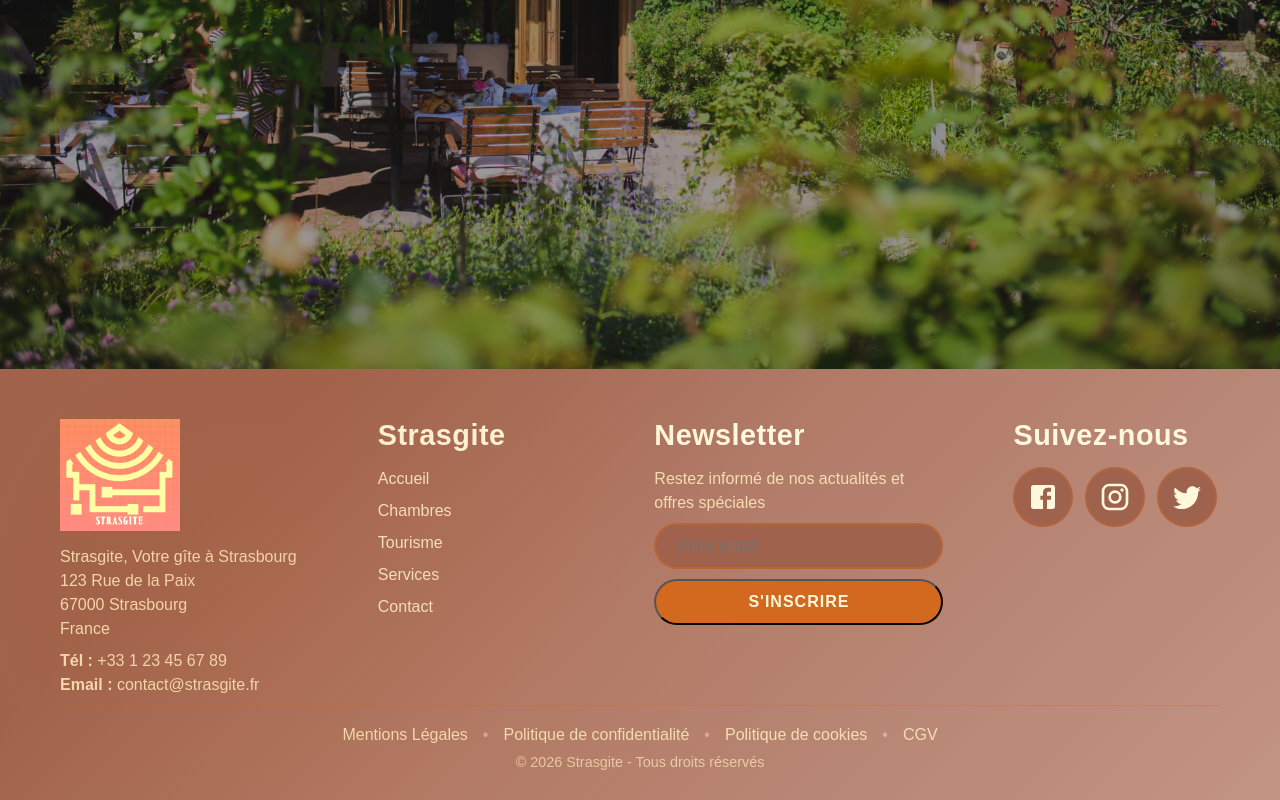
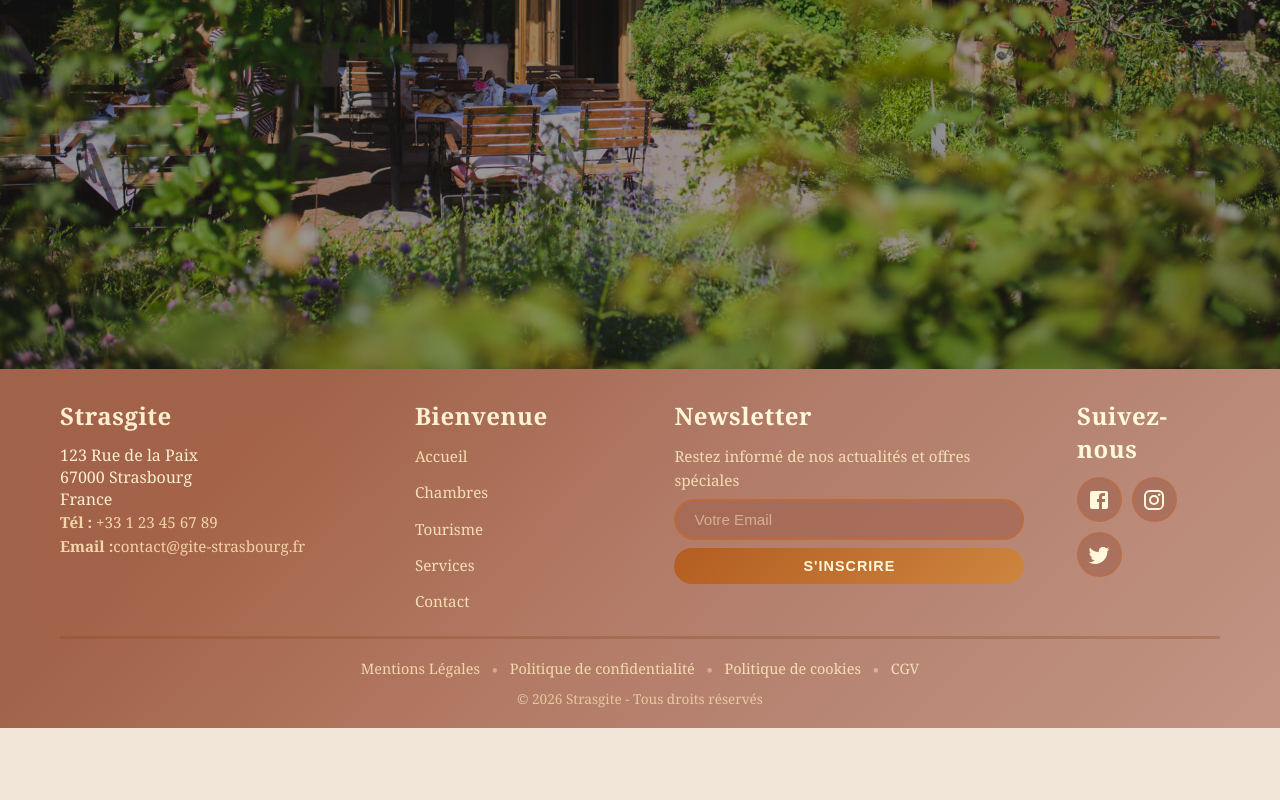
Before and after one commit to WildCodeSchool-2025-11/dev-web-orange-strasgite, a React (Vite) app: page / in a window 1280 px wide. Shown: the part 431-1231 px from the top of the page. After the commit the page ends 1159 px from the top, so only its background shows below. Built offline with nearby package versions, Linux system fonts and the light colour scheme.

Commit message:
modification footer

```diff
--- a/src/components/Footer.tsx
+++ b/src/components/Footer.tsx
@@ -1,4 +1,5 @@
 import { Facebook, Instagram, Twitter } from "@mui/icons-material";
+import Newsletter from "./Newsletter";
 
 export default function Footer() {
 	return (
@@ -6,37 +7,35 @@ export default function Footer() {
 			<div className="footerContent">
 				{/* Section 1: Logo et Contact */}
 				<div className="footerSection">
-					<div className="footerLogo">
-						<img src="/images/logo-strasgite.png" alt="Strasgite Logo" />
-					</div>
-					<p className="footerAddress">
-						Strasgite, Votre gîte à Strasbourg
-						<br />
-						123 Rue de la Paix
-						<br />
-						67000 Strasbourg
-						<br />
-						France
-					</p>
+					<h3>Strasgite</h3>
+					123 Rue de la Paix
+					<br />
+					67000 Strasbourg
+					<br />
+					France
 					<p className="footerContact">
 						<strong>Tél :</strong> +33 1 23 45 67 89
 						<br />
-						<strong>Email :</strong> contact@strasgite.fr
+						<strong>Email :</strong>
+						{""}
+						<a href="mailto:contact@gite-strasbourg.fr">
+							contact@gite-strasbourg.fr
+						</a>
 					</p>
 				</div>
 
 				{/* Section 2: Navigation */}
 				<div className="footerSection">
-					<h3>Strasgite</h3>
+					<h3>Bienvenue</h3>
 					<ul className="footerLinks">
 						<li>
 							<a href="/">Accueil</a>
 						</li>
 						<li>
-							<a href="/chambres">Chambres</a>
+							<a href="/rooms">Chambres</a>
 						</li>
 						<li>
-							<a href="/tourisme">Tourisme</a>
+							<a href="/tourism">Tourisme</a>
 						</li>
 						<li>
 							<a href="/services">Services</a>
@@ -48,21 +47,8 @@ export default function Footer() {
 				</div>
 
 				{/* Section 3: Newsletter */}
-				<div className="footerSection">
-					<h3>Newsletter</h3>
-					<p className="newsletterText">
-						Restez informé de nos actualités et offres spéciales
-					</p>
-					<form className="newsletterForm">
-						<input
-							type="email"
-							placeholder="Votre email"
-							required
-							aria-label="Email pour newsletter"
-						/>
-						<button type="submit">S'inscrire</button>
-					</form>
-				</div>
+
+				<Newsletter />
 
 				{/* Section 4: Réseaux sociaux */}
 				<div className="footerSection">
--- /dev/null
+++ b/src/components/Newsletter.tsx
@@ -0,0 +1,49 @@
+import { useState } from "react";
+import "../styles/global.css";
+
+function Newsletter() {
+	const [email, setEmail] = useState("");
+	const [status, setstatus] = useState("idle");
+
+	const handleSubmit = (e: React.FormEvent<HTMLFormElement>) => {
+		e.preventDefault();
+
+		if (email) {
+			setstatus("success");
+			setEmail("");
+
+			setTimeout(() => {
+				setstatus("idle");
+			}, 5000);
+		}
+	};
+	return (
+		<div className="footerSection">
+			<h3>Newsletter</h3>
+			<p className="newsletterText">
+				Restez informé de nos actualités et offres spéciales
+			</p>
+			<form className="newsletterForm" onSubmit={handleSubmit}>
+				<input
+					type="email"
+					placeholder="Votre Email"
+					value={email}
+					onChange={(e) => setEmail(e.target.value)}
+					required
+				/>
+				<button type="submit">S'inscrire</button>
+				{status === "success" && (
+					<p className="confirmMessage success">
+						✅ Merci ! Vous recevrez bientôt nos actualités.
+					</p>
+				)}
+				{status === "error" && (
+					<p className="confirmMessage error">
+						❌ Une erreur est survenue. Réessayez plus tard.
+					</p>
+				)}
+			</form>
+		</div>
+	);
+}
+export default Newsletter;
--- a/src/styles/global.css
+++ b/src/styles/global.css
@@ -56,10 +56,11 @@ header {
 .footer {
 	background: linear-gradient(135deg, #9f624d 20%, #b17b68 50%, #c29484 100%);
 	color: #fff8dc;
-	padding: 50px 60px 30px;
+	padding: 30px 60px 20px;
 	position: relative;
 	overflow: hidden;
-	font-family: "Arial", sans-serif;
+	font-family: "georgia", sans-serif;
+	backdrop-filter: blur(10px);
 }
 
 .footer::before {
@@ -79,24 +80,17 @@ header {
 
 .footerContent {
 	display: grid;
-	grid-template-columns: 1.2fr 1fr 1.4fr 1fr;
-	gap: 70px;
+	grid-template-columns: 1.3fr 0.9fr 1.5fr 0.6fr;
+	gap: 45px;
+	align-items: start;
 }
 
 .footerSection h3 {
 	color: #fff8dc;
-	font-size: 1.8rem;
-	margin-bottom: 15px;
+	font-size: 1.5rem;
+	margin-bottom: 12px;
 	font-weight: 600;
 	letter-spacing: 0.5px;
-}
-
-/* Logo et texte */
-.footerLogo img {
-	max-width: 120px;
-	height: auto;
-	margin-bottom: 10px;
-	filter: brightness(1.2);
 }
 
 .footerAddress,
@@ -104,9 +98,19 @@ header {
 .newsletterText,
 .footerLinks a {
 	color: #f5deb3;
-	font-size: 1rem;
-	line-height: 1.5;
-	margin-bottom: 8px;
+	font-size: 0.95rem;
+	line-height: 1.6;
+	margin-bottom: 6px;
+}
+
+.footerContact a[href^="mailto:"] {
+	color: #f5deb3;
+	text-decoration: none;
+}
+
+.footerContact a[href^="mailto:"]:hover {
+	color: #fff8dc;
+	text-decoration: underline;
 }
 
 /* Liens navigation */
@@ -117,13 +121,14 @@ header {
 }
 
 .footerLinks li {
-	margin-bottom: 8px;
+	margin-bottom: 6px;
 }
 
 .footerLinks a {
 	position: relative;
 	text-decoration: none;
 	transition: all 0.3s ease;
+	display: inline-block;
 }
 
 .footerLinks a::before {
@@ -149,106 +154,111 @@ header {
 .newsletterForm {
 	display: flex;
 	flex-direction: column;
-	gap: 10px;
+	gap: 8px;
 }
 
 .newsletterForm input,
 .newsletterForm button {
 	width: 100%;
-	max-width: 400px;
+	max-width: 350px;
 }
 
 .newsletterForm input {
-	padding: 12px 20px;
+	padding: 10px 18px;
 	border: 2px solid rgba(210, 105, 30, 0.5);
 	border-radius: 25px;
-	background: #9f624d;
+	background: rgba(159, 98, 77, 0.6);
 	color: #fff8dc;
-	font-size: 1rem;
+	font-size: 0.95rem;
 	outline: none;
 	transition: all 0.3s ease;
 }
 
+.newsletterForm input::placeholder {
+	color: rgba(245, 222, 179, 0.6);
+}
 .newsletterForm input:focus {
-	background: rgba(255, 248, 220, 0.2);
+	background: rgba(255, 248, 220, 0.15);
 	border-color: #d2691e;
-	box-shadow: 0 0 0 3px rgba(156, 75, 17, 0.2);
+	box-shadow: 0 0 0 3px rgba(210, 105, 30, 0.2);
 }
-
 .newsletterForm button {
-	padding: 12px 20px;
-	background: #d2691e;
+	padding: 10px 18px;
+	background: linear-gradient(135deg, #b35d20 0%, #cd853f 100%);
 	color: #fff8dc;
+	border: none;
 	border-radius: 25px;
 	font-weight: 600;
 	cursor: pointer;
 	text-transform: uppercase;
 	letter-spacing: 1px;
-	font-size: 1rem;
+	font-size: 0.9rem;
 	transition: all 0.3s ease;
 }
 
 .newsletterForm button:hover {
-	background: #cd853f;
-	transform: scale(1.05);
-	box-shadow: 0 5px 15px rgba(210, 105, 30, 0.4);
+	background: linear-gradient(135deg, #cd853f 0%, #daa520 100%);
+	transform: translate(-2px);
+	box-shadow: linear-gradient(135deg, #cd853f 0%, #daa520 100%);
 }
 
 /* Réseaux sociaux */
 .socials {
 	display: flex;
-	gap: 12px;
+	gap: 10px;
 	flex-wrap: wrap;
 }
 
 .socials a {
-	background: #9f624d;
+	background: rgba(159, 98, 77, 0.6);
 	color: #fff8dc;
-	width: 60px;
-	height: 60px;
+	width: 45px;
+	height: 45px;
 	display: flex;
 	align-items: center;
 	justify-content: center;
 	border-radius: 50%;
 	border: 2px solid rgba(210, 105, 30, 0.3);
-	transition: all 0.3s ease;
+	transition: all 0.3s cubic-bezier(0.4, 0, 0.2, 1);
 }
 
 .socials a:hover {
 	background: #d2691e;
-	transform: translateY(-5px) scale(1.1);
-	box-shadow: 0 8px 20px rgba(210, 105, 30, 0.4);
+	transform: translateY(-3px) scale(1.05);
+	box-shadow: 0 6px 16px rgba(210, 105, 30, 0.4);
 	border-color: #fff8dc;
 }
 
 .socials a svg {
-	width: 32px;
-	height: 32px;
+	width: 24px;
+	height: 24px;
 	transition: transform 0.3s ease;
 }
 
 .socials a:hover svg {
-	transform: scale(1.2);
+	transform: scale(1.15);
 }
 
 /* Footer bottom */
 .footerBottom {
-	border-top: 1px solid rgba(210, 105, 30, 0.3);
+	border-top: 3px solid rgba(128, 72, 32, 0.3);
 	padding-top: 20px;
 	text-align: center;
+	margin-top: 10px;
 }
 
 .footerLegal {
 	display: flex;
 	justify-content: center;
 	flex-wrap: wrap;
-	gap: 15px;
-	margin-bottom: 10px;
+	gap: 12px;
+	margin-bottom: 8px;
 }
 
 .footerLegal a {
 	color: #f5deb3;
 	text-decoration: none;
+	font-size: 0.9rem;
 	transition: color 0.3s ease;
 }
 
@@ -263,8 +273,30 @@ header {
 
 .footerCopyright {
 	color: rgba(245, 222, 179, 0.8);
+	font-size: 0.85rem;
+	margin: 0;
+}
+.confirmMessage {
+	color: #fff8dc;
+	background: rgba(72, 187, 120, 0.2);
+	padding: 12px 16px;
+	border-radius: 8px;
+	border: 1px solid rgba(72, 187, 120, 0.4);
+	margin-top: 10px;
 	font-size: 0.9rem;
-	margin: 0;
+	text-align: center;
+	animation: slideIn 0.3s ease-out;
+}
+
+@keyframes slideIn {
+	from {
+		opacity: 0;
+		transform: translateY(-10px);
+	}
+	to {
+		opacity: 1;
+		transform: translateY(0);
+	}
 }
 
 /* Responsive */
@@ -297,3 +329,26 @@ header {
 		display: none;
 	}
 }
+.visually-hidden {
+	position: absolute;
+	width: 1px;
+	height: 1px;
+	padding: 0;
+	margin: -1px;
+	overflow: hidden;
+	clip: rect(0, 0, 0, 0);
+	white-space: nowrap;
+	border: 0;
+}
+
+:focus-visible {
+	outline: 3px solid #fff8dc;
+	outline-offset: 3px;
+}
+
+@media (prefers-reduced-motion: reduce) {
+	* {
+		animation: none;
+		transition: none;
+	}
+}
```
